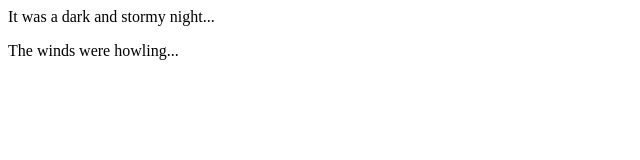
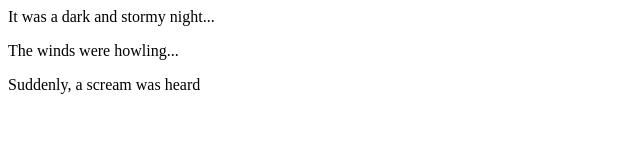
Before and after one commit to LucasGrzelak/fireside-story, a plain HTML site: page index.html in a window 1280 px wide. Shown: the whole page, without its empty margins (0-640 px from the left). Drawn offline with Linux system fonts and the light colour scheme.

Commit message:
third line added

```diff
--- a/index.html
+++ b/index.html
@@ -2,5 +2,6 @@
   <body>
     <p>It was a dark and stormy night...</p>
     <p>The winds were howling...</p>
+    <p>Suddenly, a scream was heard</p>
   </body>
 </html>
```
